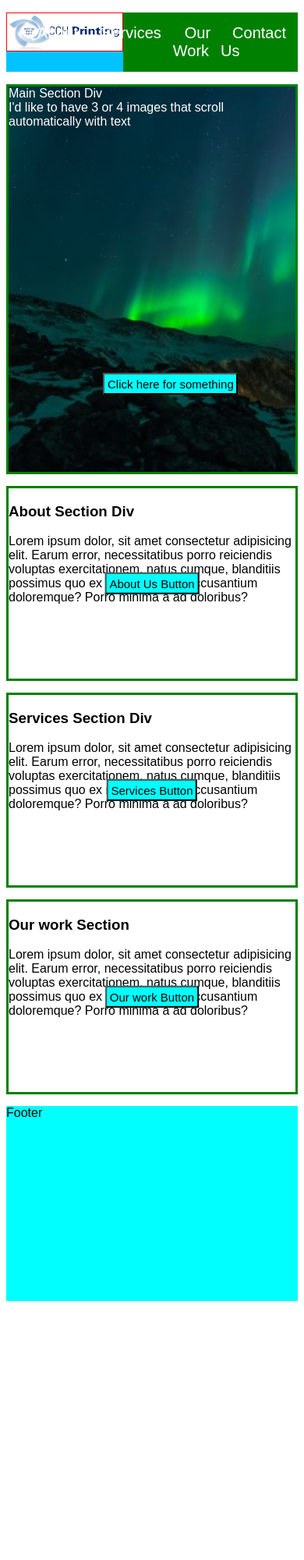
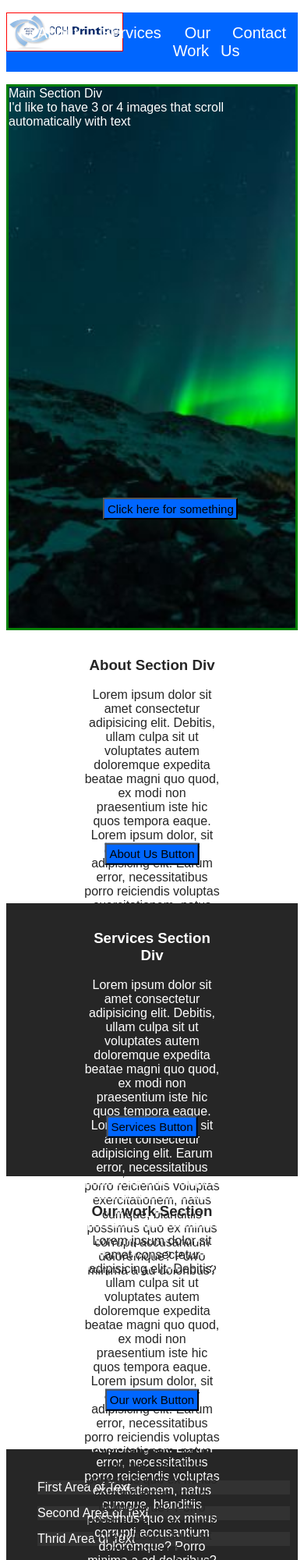
Before and after one commit to chupe1il/FInal_Project, a plain HTML site: page index.html in a window 390 px wide. Shown: the top 2000 px of the page at 78% size. Before the commit the page ends 1676 px from the top, so only its background shows below. Drawn offline with Linux system fonts and the light colour scheme.

Commit message:
From Condo PC

```diff
--- a/index.html
+++ b/index.html
@@ -4,28 +4,20 @@
     <meta charset="UTF-8">
     <meta name="viewport" content="width=device-width, initial-scale=1.0">
     <meta http-equiv="X-UA-Compatible" content="ie=edge">
-    <title>H2 Developers</title>
+    <title>H2 Squared</title>
     <link rel="stylesheet" href="main.css">
 </head>
 <body>
     <nav class="navbar">
         <div class="navbarlogo">
-            <a href="/index.html"> <img src="/Images/cchprintinglogo.jpg" alt=""></a>
+            <a href="/index.html"> <img src="/Images/cchprintinglogo.jpg" alt="Logo"></a>
         </div>
         <div class="navmenus">
             <ul>
-                <li>
-                    <a href="#">About</a>
-                </li>
-                <li>
-                    <a href="#">Services</a>
-                </li>
-                <li>
-                    <a href="#">Our Work</a>
-                </li>
-                <li>
-                    <a href="#">Contact Us</a>
-                </li>
+                <li><a href="">About</a></li>
+                <li><a href="#">Services</a></li>
+                <li><a href="#">Our Work</a></li>
+                <li><a href="/contactUs.html">Contact Us</a></li>
             </ul>
         </div>
     </nav>
@@ -37,23 +29,28 @@
     </div>
     <div class="about">
         <h3>About Section Div</h3>
-        Lorem ipsum dolor, sit amet consectetur adipisicing elit. Earum error, necessitatibus porro reiciendis voluptas exercitationem, natus cumque, blanditiis possimus quo ex minus corrupti accusantium doloremque? Porro minima a ad doloribus?
+        Lorem ipsum dolor sit amet consectetur adipisicing elit. Debitis, ullam culpa sit ut voluptates autem doloremque expedita beatae magni quo quod, ex modi non praesentium iste hic quos tempora eaque. Lorem ipsum dolor, sit amet consectetur adipisicing elit. Earum error, necessitatibus porro reiciendis voluptas exercitationem, natus cumque, blanditiis possimus quo ex minus corrupti accusantium doloremque? Porro minima a ad doloribus?
+        Lorem ipsum dolor sit amet consectetur adipisicing elit. Debitis, ullam culpa sit ut voluptates autem doloremque expedita beatae magni quo quod, ex modi non praesentium iste hic quos tempora eaque. Lorem ipsum dolor, sit amet consectetur adipisicing elit. Earum error, necessitatibus porro reiciendis voluptas exercitationem, natus cumque, blanditiis possimus quo ex minus corrupti accusantium doloremque? Porro minima a ad doloribus?
         <button class="aboutBtn"> About Us Button</button>
     </div>
     <div class="services">
             <h3>Services Section Div</h3>
-            Lorem ipsum dolor, sit amet consectetur adipisicing elit. Earum error, necessitatibus porro reiciendis voluptas exercitationem, natus cumque, blanditiis possimus quo ex minus corrupti accusantium doloremque? Porro minima a ad doloribus?
+            Lorem ipsum dolor sit amet consectetur adipisicing elit. Debitis, ullam culpa sit ut voluptates autem doloremque expedita beatae magni quo quod, ex modi non praesentium iste hic quos tempora eaque. Lorem ipsum dolor, sit amet consectetur adipisicing elit. Earum error, necessitatibus porro reiciendis voluptas exercitationem, natus cumque, blanditiis possimus quo ex minus corrupti accusantium doloremque? Porro minima a ad doloribus?
+            Lorem ipsum dolor sit amet consectetur adipisicing elit. Debitis, ullam culpa sit ut voluptates autem doloremque expedita beatae magni quo quod, ex modi non praesentium iste hic quos tempora eaque. Lorem ipsum dolor, sit amet consectetur adipisicing elit. Earum error, necessitatibus porro reiciendis voluptas exercitationem, natus cumque, blanditiis possimus quo ex minus corrupti accusantium doloremque? Porro minima a ad doloribus?
 
         <button class="servicesBtn"> Services Button</button>
     </div>
     <div class="ourWork">
             <h3>Our work Section</h3>
-            Lorem ipsum dolor, sit amet consectetur adipisicing elit. Earum error, necessitatibus porro reiciendis voluptas exercitationem, natus cumque, blanditiis possimus quo ex minus corrupti accusantium doloremque? Porro minima a ad doloribus?
+            Lorem ipsum dolor sit amet consectetur adipisicing elit. Debitis, ullam culpa sit ut voluptates autem doloremque expedita beatae magni quo quod, ex modi non praesentium iste hic quos tempora eaque. Lorem ipsum dolor, sit amet consectetur adipisicing elit. Earum error, necessitatibus porro reiciendis voluptas exercitationem, natus cumque, blanditiis possimus quo ex minus corrupti accusantium doloremque? Porro minima a ad doloribus?
+            Lorem ipsum dolor sit amet consectetur adipisicing elit. Debitis, ullam culpa sit ut voluptates autem doloremque expedita beatae magni quo quod, ex modi non praesentium iste hic quos tempora eaque. Lorem ipsum dolor, sit amet consectetur adipisicing elit. Earum error, necessitatibus porro reiciendis voluptas exercitationem, natus cumque, blanditiis possimus quo ex minus corrupti accusantium doloremque? Porro minima a ad doloribus?
 
         <button class="ourWorkBtn"> Our work Button</button>
     </div>
     <footer>
-        Footer
+        <div class=footerCol> First Area of Text</div>
+        <div class=footerCol> Second Area of Text</div>
+        <div class=footerCol> Thrid Area of Text</div>
     </footer>
 
 
--- a/main.css
+++ b/main.css
@@ -1,12 +1,12 @@
 /* All master stuff is up here */
 button {
-    background-color: aqua;
+    background-color: #0066ff;;
     padding: 1%;
     font-size: 15px;
     transition-duration: .4s;
 }
 button:hover {
-    background-color: blue;
+    background-color: #053efa;
 }
 
 * {
@@ -18,10 +18,12 @@ body {
     background-color: white;
     /* width: 100%; */
 }
+
+/* The Header / Navigation bar stuff is below */
 .navbar {
     /* display: block; */
     /* position: sticky; */
-    background-color: rgb(0, 195, 255);
+    background-color: #0066ff;
     width: 100%;
     /* float: left; */
     /* height: 50px; */
@@ -52,6 +54,28 @@ body {
     /* max-width: 400px; */
     transition-duration: .4s;
 }
+
+ul {
+    display: flex;
+    list-style: none;
+    justify-content: flex-end;
+    /* background-color: green; */
+    /* align-items: center; */
+    padding: 15px;
+    }
+    li:hover {
+        background-color: blue;
+    }
+    li:active {
+        text-decoration-line: underline
+    }
+    /* Not sure if I need this part */
+    /* ul li,  ul li a {
+    color: black;
+    font-size: 20px;
+    text-decoration: none;
+    } */
+
 /* Buttons */
 .mainBtn {
     position: absolute;
@@ -60,63 +84,63 @@ body {
 }
 .aboutBtn, .servicesBtn, .ourWorkBtn {
     position: absolute;
-    top: 50%;
+    bottom: 10%;
     left: 50%;
     transform: translate(-50%, -50%)
 }
-ul {
-    display: flex;
-    list-style: none;
-    justify-content: flex-end;
-    background-color: green;
-    /* align-items: center; */
-    padding: 15px;
-  }
-  ul:hover {
-      background-color: blue;
-  }
-
-  /* ul li,  ul li a {
-    color: black;
-    font-size: 20px;
-    text-decoration: none;
-  } */
 .main {
     color: white;
     background-image:  url(/Images/img_lights.jpg);
     background-size: cover;
     position: relative;
-    height: 500px;
+    height: 700px;
     /* width: 100%; */
     border: solid 3px green;
     margin-top: 15px;
 }
-.about, .services, .ourWork {
+.about, .services, .ourWork, about h2 {
+    color: #262626;
     position: relative;
+    text-align: center;
+    height: 350px;
+    /* width: 100%; */
+    /* border: solid 3px green; */
+    /* padding-top: 15px; */
+    padding: 15px 100px 15px 100px;
+}
+.services {
+    color: white;
+    position: relative;
+ background-color: #262626;
+}
+footer {
+    display: flex;
     height: 250px;
     /* width: 100%; */
-    border: solid 3px green;
-    margin-top: 15px;
+    background-color: #262626;
+    color: white;
+    padding: 25px;
 }
-footer {
-    height: 250px;
-    /* width: 100%; */
-    background-color: cyan;
-    margin-top: 15px;
+.footerCol {
+    flex:1;
+    background-color: #323232;
+    margin: 15px;
 }
-}
-@media screen and (max-width: 420px) {
+
+@media  (max-width: 600px) {
     .navbar {
-        background-color: red;
+
     }
     .navbarlogo {
-        background-image: url(/Images/SXUPen.jpg);
-        width: 350px;
-        height: 490px;
-        border: 1px solid rgb(47, 0, 255);
+        /* background-image: url(/Images/SXUPen.jpg); */
+        /* width: 350px; */
+        /* height: 490px; */
+        /* border: 1px solid rgb(47, 0, 255); */
         transition: all 2s;
     }
-    body {
-        background-color: aqua;
+    footer, .footerCol {
+        display: block;
+        justify-content: space-between;
+        width: 100%;
     }
 }
```
Also changed, not shown: contactUs.html (added, +35 -0 lines).
